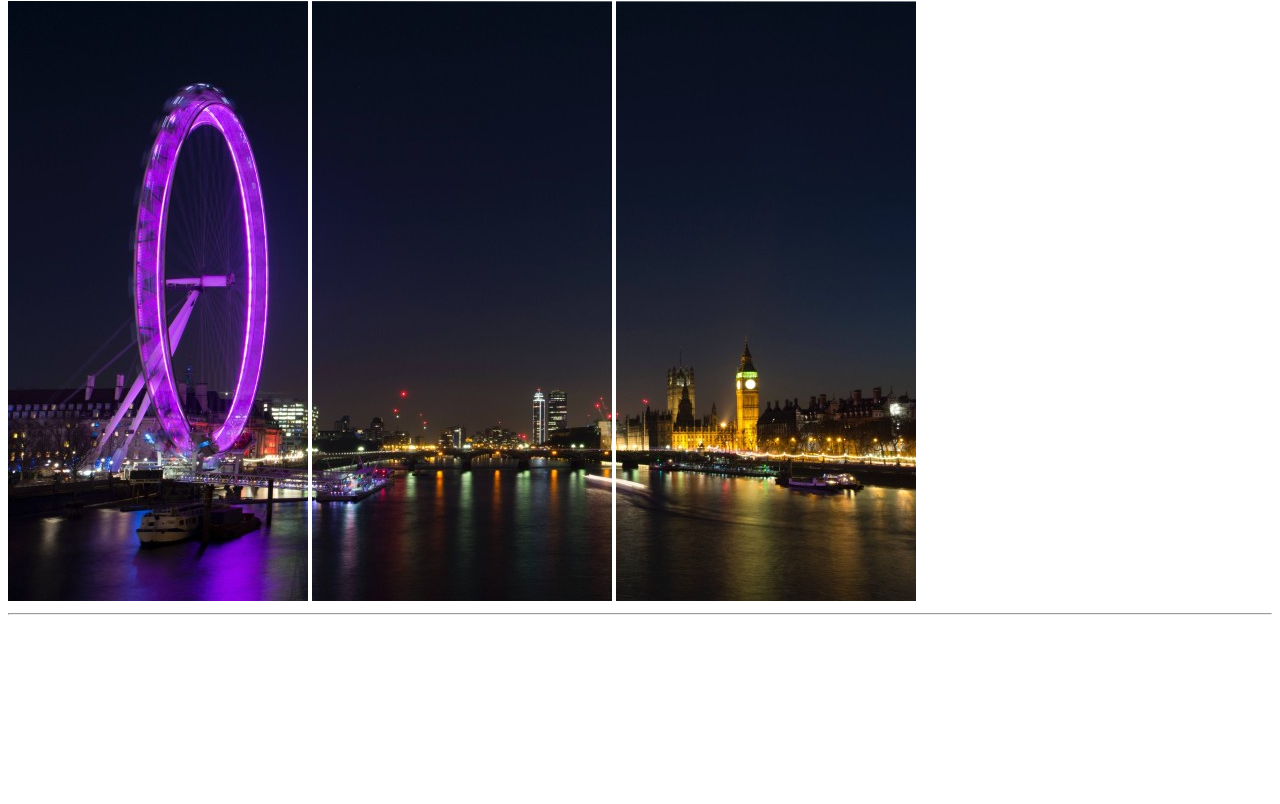
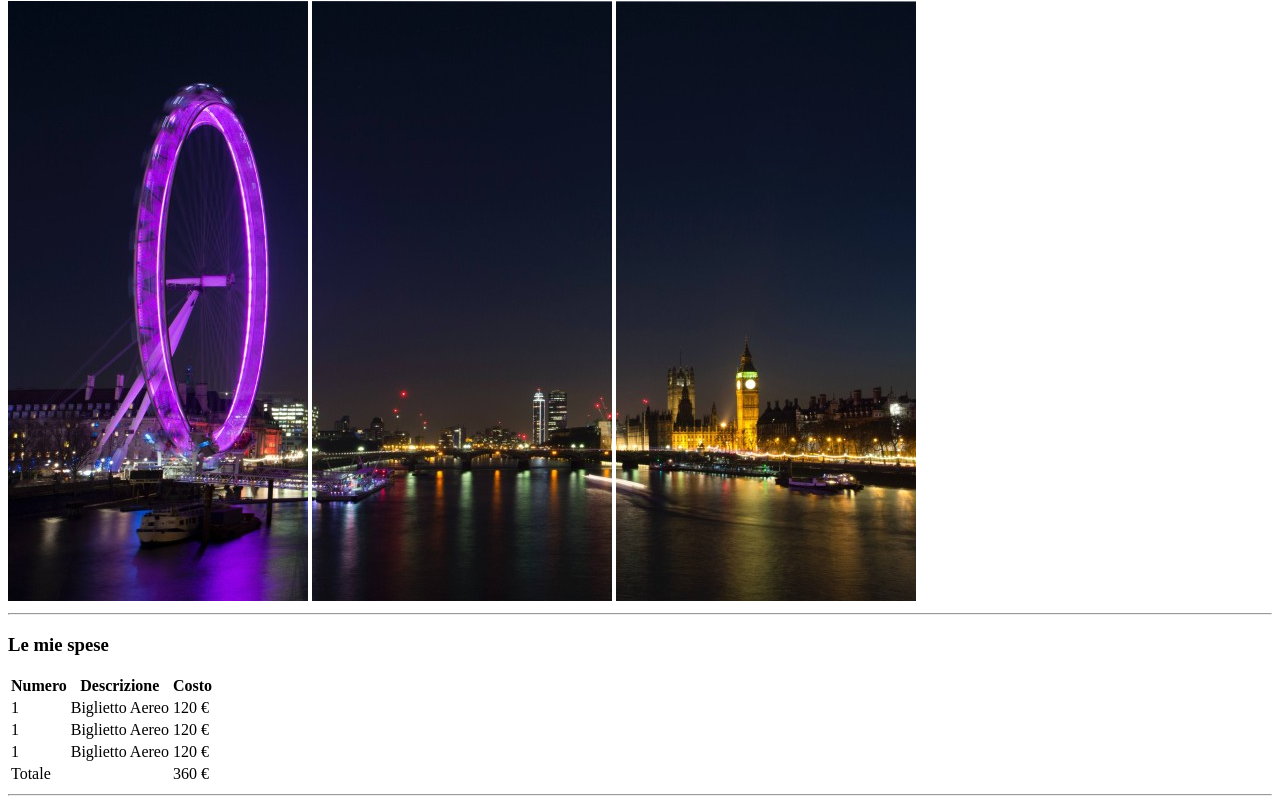
Before and after one commit to Alfredodaniello/html-london-trip, a plain HTML site: page index.html in a window 1280 px wide. Shown: the part 79-883 px from the top of the page. Before the commit the page ends 800 px from the top, so only its background shows below. Drawn offline with Linux system fonts and the light colour scheme; files whose address does not match are found by name.

Commit message:
feat: add price table

```diff
--- a/index.html
+++ b/index.html
@@ -15,5 +15,55 @@
         </div>
         <hr>
     </header>
+
+    <main>
+        <!--sezione delle spese-->
+        <section>
+            <h3>Le mie spese</h3>
+            <table>
+                <!--intestazione della tabella-->
+                <thead>
+                    <tr>
+                        <th>Numero</th>
+                        <th>Descrizione
+                        <th>Costo</th>
+                            </th>
+                    </tr>
+                </thead>
+                <!--/intestazione della tabella-->
+
+                <!--corpo della tabella-->
+                <tbody>
+                    <tr>
+                        <td>1</td>
+                        <td>Biglietto Aereo</td>
+                        <td>120 €</td>
+                    </tr>
+                    <tr>
+                        <td>1</td>
+                        <td>Biglietto Aereo</td>
+                        <td>120 €</td>
+                    </tr>
+                    <tr>
+                        <td>1</td>
+                        <td>Biglietto Aereo</td>
+                        <td>120 €</td>
+                    </tr>
+                </tbody>
+                <!--/corpo della tabella-->
+
+                <!--chiusura della tabella-->
+                <tfoot>
+                    <tr>
+                        <td>Totale</td>
+                        <td></td>
+                        <td>360 €</td>
+                    </tr>
+                </tfoot>
+                <!--/chiusura della tabella-->
+            </table>
+            <hr>
+        </section>
+    </main>
 </body>
 </html>
```
